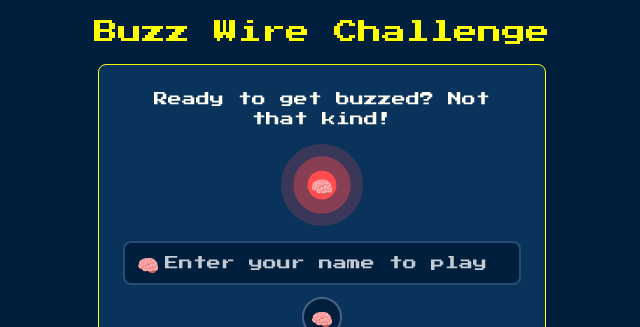
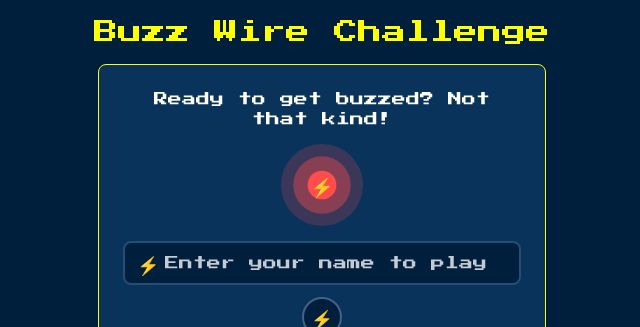
Before and after one commit to Stooney8/zap-it-raspberry-time, a React (Vite) app: page / in a window 1280 px wide. Shown: the top 327 px of the page, without its empty margins (318-958 px from the left). Built offline with nearby package versions, Linux system fonts and the light colour scheme.

Commit message:
Fix: Display correct emoji in PlayerRegistration
Fixes the emoji displayed in the red circle in PlayerRegistration.

```diff
--- a/src/components/EmojiSelector.tsx
+++ b/src/components/EmojiSelector.tsx
@@ -12,7 +12,7 @@ interface EmojiSelectorProps {
 
 const EMOJIS = [
   "⚡", "🤖", "👾", "🎮", "🕹️", "👽", "🤪",
-  "🥴", "😵", "🥵", "🤯", "🧠", "👻", "🤡",
+  "🥴", "😵", "🥵", "🤯", "💥", "👻", "🤡",
   "🧙‍♂️", "🦄", "🐉", "🦹‍♀️", "🦸‍♂️", "🎯", "🧲"
 ];
 
--- a/src/components/PlayerRegistration.tsx
+++ b/src/components/PlayerRegistration.tsx
@@ -81,7 +81,6 @@ const PlayerRegistration: React.FC = () => {
                 "w-7 h-7 rounded-full transition-all duration-500 flex items-center justify-center",
                 isReady ? "bg-accent" : "bg-destructive"
               )}>
-                {/* Just display the emoji once here, not twice */}
                 <span className="text-lg">{playerEmoji}</span>
               </div>
             </div>
--- a/src/context/GameContext.tsx
+++ b/src/context/GameContext.tsx
@@ -1,4 +1,3 @@
-
 import React, { createContext, useContext, useState, useEffect, ReactNode } from 'react';
 
 export type Player = {
@@ -65,9 +64,13 @@ const funnyFinishMessages = [
 // List of fun emojis for players
 const funnyEmojis = [
   "⚡", "🤖", "👾", "🎮", "🕹️", "👽", "🤪",
-  "🥴", "😵", "🥵", "🤯", "🧠", "👻", "🤡",
+  "🥴", "😵", "🥵", "🤯", "💥", "👻", "🤡",
   "🧙‍♂️", "🦄", "🐉", "🦹‍♀️", "🦸‍♂️", "🎯", "🧲"
 ];
+
+// Filter out the brain emoji and get default emojis
+const filteredEmojis = funnyEmojis.filter(emoji => emoji !== "🧠");
+const defaultEmoji = "⚡";
 
 interface GameProviderProps {
   children: ReactNode;
@@ -75,9 +78,7 @@ interface GameProviderProps {
 
 export const GameProvider: React.FC<GameProviderProps> = ({ children }) => {
   const [playerName, setPlayerName] = useState<string>('');
-  const [playerEmoji, setPlayerEmoji] = useState<string>(
-    funnyEmojis[Math.floor(Math.random() * funnyEmojis.length)]
-  );
+  const [playerEmoji, setPlayerEmoji] = useState<string>(defaultEmoji);
   const [players, setPlayers] = useState<Player[]>([]);
   const [gameState, setGameState] = useState<GameState>('start');
   const [startTime, setStartTime] = useState<number | null>(null);
@@ -152,7 +153,7 @@ export const GameProvider: React.FC<GameProviderProps> = ({ children }) => {
     setEndTime(null);
     setErrorCount(0);
     // Set a new random emoji for next player
-    setPlayerEmoji(funnyEmojis[Math.floor(Math.random() * funnyEmojis.length)]);
+    setPlayerEmoji(defaultEmoji);
     const randomMessage = funnyStartMessages[Math.floor(Math.random() * funnyStartMessages.length)];
     setCurrentMessage(randomMessage);
   };
```
